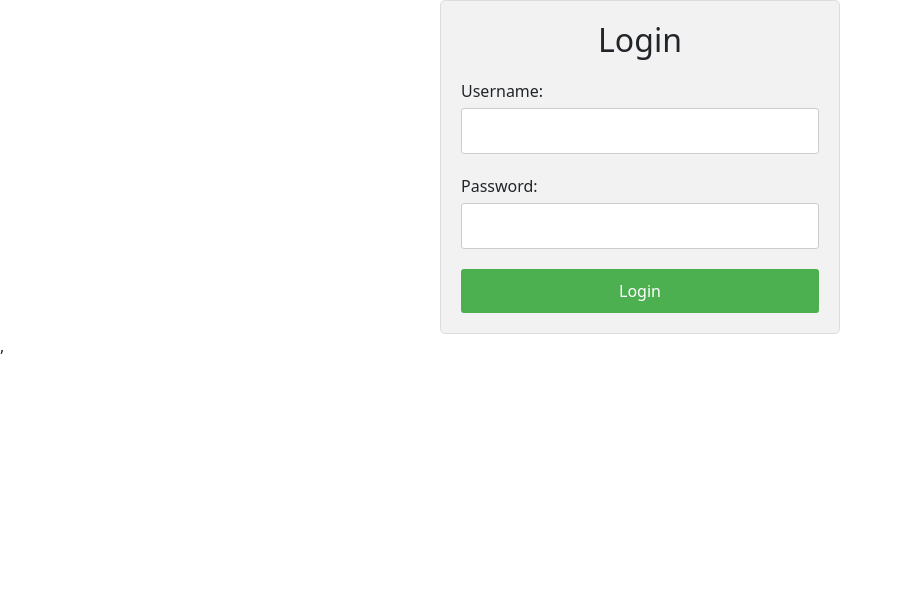
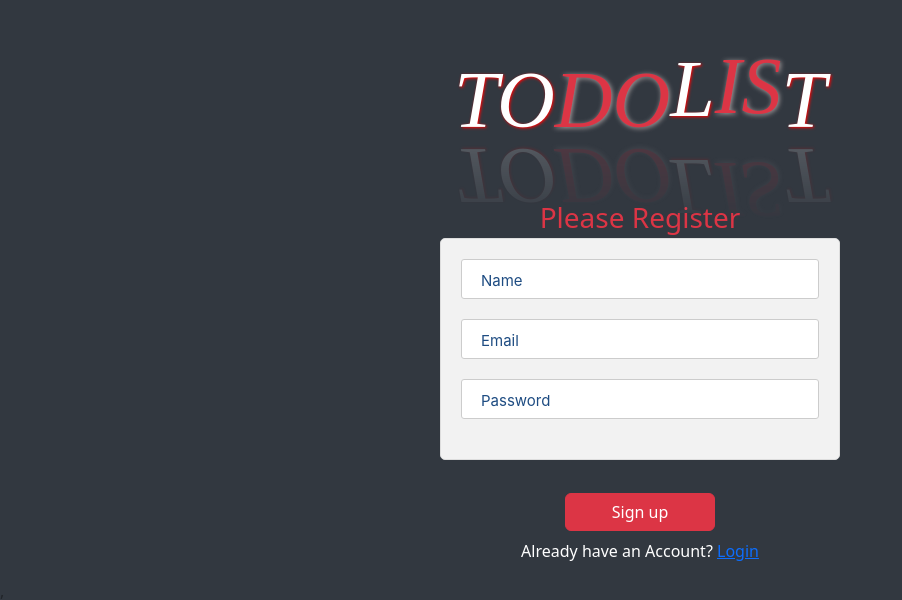
Before and after one commit to gmshimon/todo-client-site, a React (Create React App) app: page / in a window 1280 px wide. Shown: the top 600 px of the page, without its empty margins (0-902 px from the left). Built offline with nearby package versions, Linux system fonts and the light colour scheme.

Commit message:
signup page done

```diff
--- a/src/App.js
+++ b/src/App.js
@@ -3,6 +3,7 @@ import 'bootstrap/dist/css/bootstrap.min.css';
 import LoginForm from './Component/LoginForm';
 import TodoList from './Component/TodoList';
 import { Route, Routes } from 'react-router-dom';
+import Signup from './Component/Signup/Signup';
 
 const App = () => {
   const [loggedIn, setLoggedIn] = useState(false);
@@ -18,7 +19,7 @@ const App = () => {
   return (
     <div>
        <Routes>
-        <Route path="/" element={<LoginForm />} />
+        <Route path="/" element={<Signup />} />
         <Route path="/todo" element={<TodoList />} />
       </Routes>
     </div>
--- /dev/null
+++ b/src/Component/Signup/Signup.css
@@ -0,0 +1,90 @@
+body,html {
+    margin: 0;
+    padding: 0;
+    background-color: #323840;
+}
+.login-container{
+    width: 700px;
+    padding: 20px;
+    margin: 0 auto;
+    font-family: 'Inter', sans-serif;
+}
+.did-floating-label-content {
+    position:relative;
+    margin-bottom:20px;
+}
+.registration-div{
+    height: calc(100vh - 60px)
+ }
+.did-floating-label {
+    color:#1e4c82;
+    font-size:15px;
+    font-weight:normal;
+    position:absolute;
+    pointer-events:none;
+    border-radius: 10px;
+    left:15px;
+    top:11px;
+    padding:0 5px;
+    background:#fff;
+    transition:0.2s ease all;
+    -moz-transition:0.2s ease all;
+    -webkit-transition:0.2s ease all;
+}
+.did-floating-input{
+    font-size:18px;
+    display:block;
+    width:110%;
+    height:40px;
+    padding: 0 20px;
+    /* background: #fff; */
+    color: #323840;
+    border: 1px solid #3D85D8;
+    border-radius: 10px;
+    border-left: 0px;
+    border-right: 0px;
+    border-top: 0px;
+    box-sizing: border-box;
+}
+.did-floating-input:focus ~.did-floating-label{
+    outline: none;
+    top:-8px;
+    font-size:13px;
+}
+.did-floating-input:not(:placeholder-shown) ~ .did-floating-label {
+    top:-8px;
+    font-size:13px;
+}
+.shadow-red{
+    text-shadow: 1px 1px 3px red;
+}
+.shadow-white{
+    text-shadow: 1px 1px 5px rgb(170, 162, 162);
+}
+.waviy {
+    -webkit-box-reflect: below -20px linear-gradient(transparent, rgba(249, 246, 246, 0.2));
+    font-size: 60px;
+  }
+  .waviy span {
+    font-family: 'Alfa Slab One', cursive;
+    position: relative;
+    display: inline-block;
+    color: rgb(243, 243, 243);
+    text-transform: uppercase;
+    animation: waviy 2s infinite linear;
+    animation-delay: calc(.3s * var(--i));
+
+}
+
+@keyframes waviy {
+    0%,40%,100% {
+      transform: translateY(0)
+    }
+    20% {
+      transform: translateY(-20px)
+    }
+}
+
+.login-div{
+    height: calc(100vh - 70px)
+ }
--- a/src/Component/Signup/Signup.js
+++ b/src/Component/Signup/Signup.js
@@ -1,11 +1,108 @@
-import React from 'react';
+import React, { useRef } from "react";
+import { Button } from "react-bootstrap";
+import { Link } from "react-router-dom";
+import "./Signup.css";
+const Signup = () => {
+  const name = useRef("");
+  const email = useRef("");
+  const password = useRef("");
+  const matric = useRef("");
+  const phoneNumber = useRef("");
+  return (
+    <div className="mt-5">
+      <h1
+        style={{ fontSize: "80px" }}
+        className="text-center mt-4 mb-2 fst-italic waviy"
+      >
+        <span style={{ "--i": 1 }} className="animate shadow-red text-white">
+          To
+        </span>
+        <span style={{ "--i": 2 }} className="animate shadow-white text-danger">
+          Do
+        </span>
 
-const Signup = () => {
-    return (
+        <span style={{ "--i": 3 }} className="animate shadow-red text-white">
+          L
+        </span>
+        <span style={{ "--i": 4 }} className="animate shadow-white text-danger">
+          is
+        </span>
+        <span style={{ "--i": 5 }} className="animate shadow-red text-white">
+          T
+        </span>
+      </h1>
+      <div className="d-flex justify-content-center mt-5">
         <div>
-
+          <small className="text-center text-danger  fs-3">
+            Please Register
+          </small>
         </div>
-    );
+      </div>
+      <form
+        className="w-100 pb-4"
+        // onSubmit={handleSignUp}
+      >
+        <div className="login-container">
+          <div className="did-floating-label-content">
+            <input
+              // ref={email}
+              className="did-floating-input"
+              type="text"
+              placeholder=" "
+              size={20}
+            />
+            <label className="did-floating-label">Name</label>
+          </div>
+          {/* <div className='d-lg-flex justify-content-between  '> */}
+          <div className="did-floating-label-content">
+            <input
+              ref={email}
+              className="did-floating-input"
+              type="text"
+              placeholder=" "
+              size={20}
+            />
+            <label className="did-floating-label">Email</label>
+          </div>
+          {/* </div> */}
+          <div className="did-floating-label-content did-error-input">
+            <input
+              width={50}
+              ref={password}
+              className="did-floating-input"
+              type="password"
+              placeholder=" "
+              size={15}
+            />
+            <label className="did-floating-label">Password</label>
+          </div>
+          {/* </div> */}
+        </div>
+        <div className="d-flex justify-content-center mt-5">
+          <div style={{ marginTop: "-15px" }}>
+            <Button
+              style={{ width: "150px" }}
+              // onClick={handleSignUp}
+              variant="danger"
+              type="submit"
+            >
+              Sign up
+            </Button>
+          </div>
+        </div>
+      </form>
+      <div className="d-flex justify-content-center">
+        {/* <p className="text-danger fs-5" style={{marginTop:'-16px'}}>
+                {(error && error.message.split("/")[1].split(")")[0]) ||
+                  (fbError && fbError.message.split("/")[1].split(")")[0]) ||
+                  (errorMsg && errorMsg)}
+              </p> */}
+        <p style={{ marginTop: "-16px" }} className="fs-6 text-white">
+          Already have an Account? <Link to="/login">Login</Link>
+        </p>
+      </div>
+    </div>
+  );
 };
 
 export default Signup;
```
